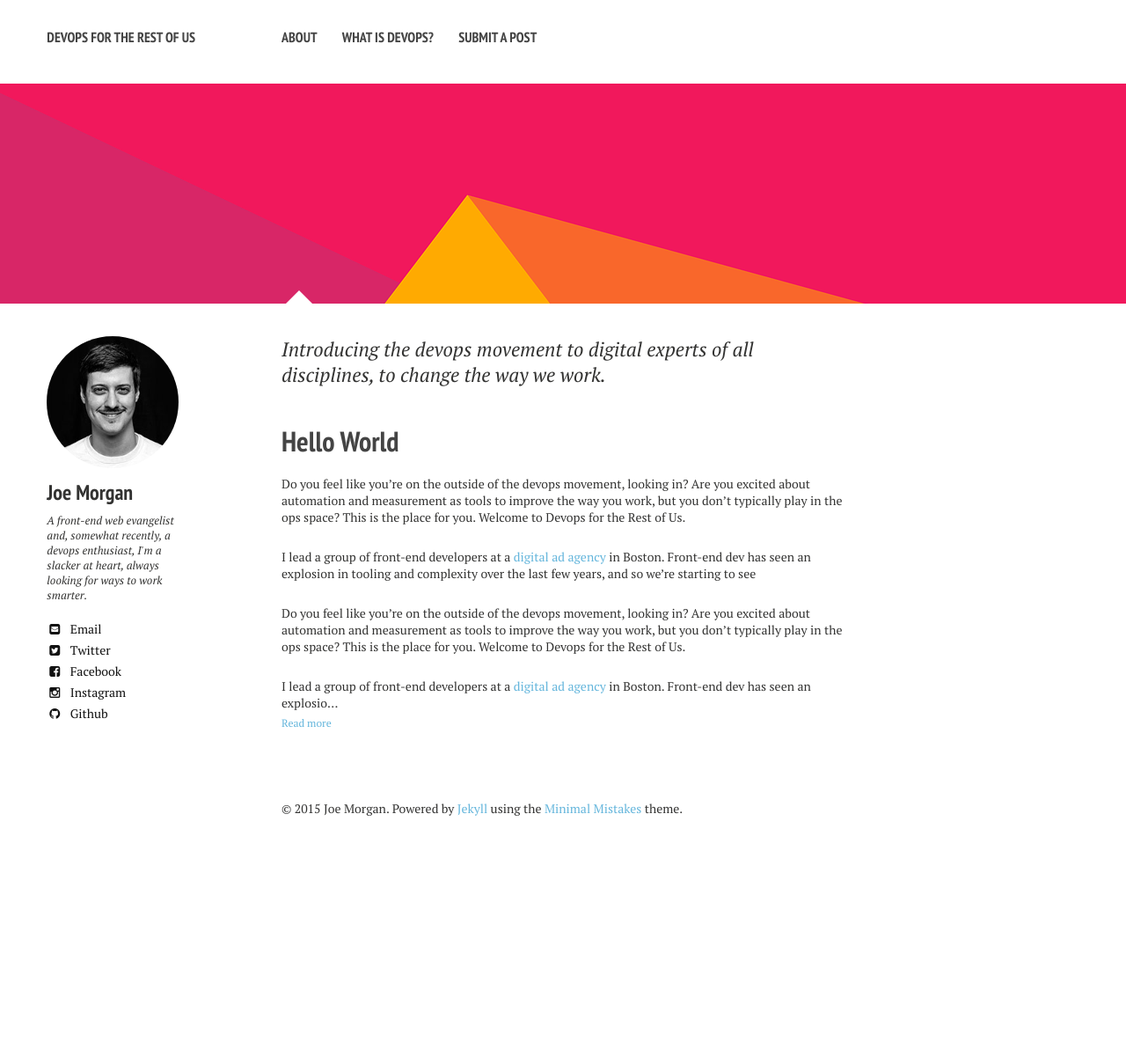
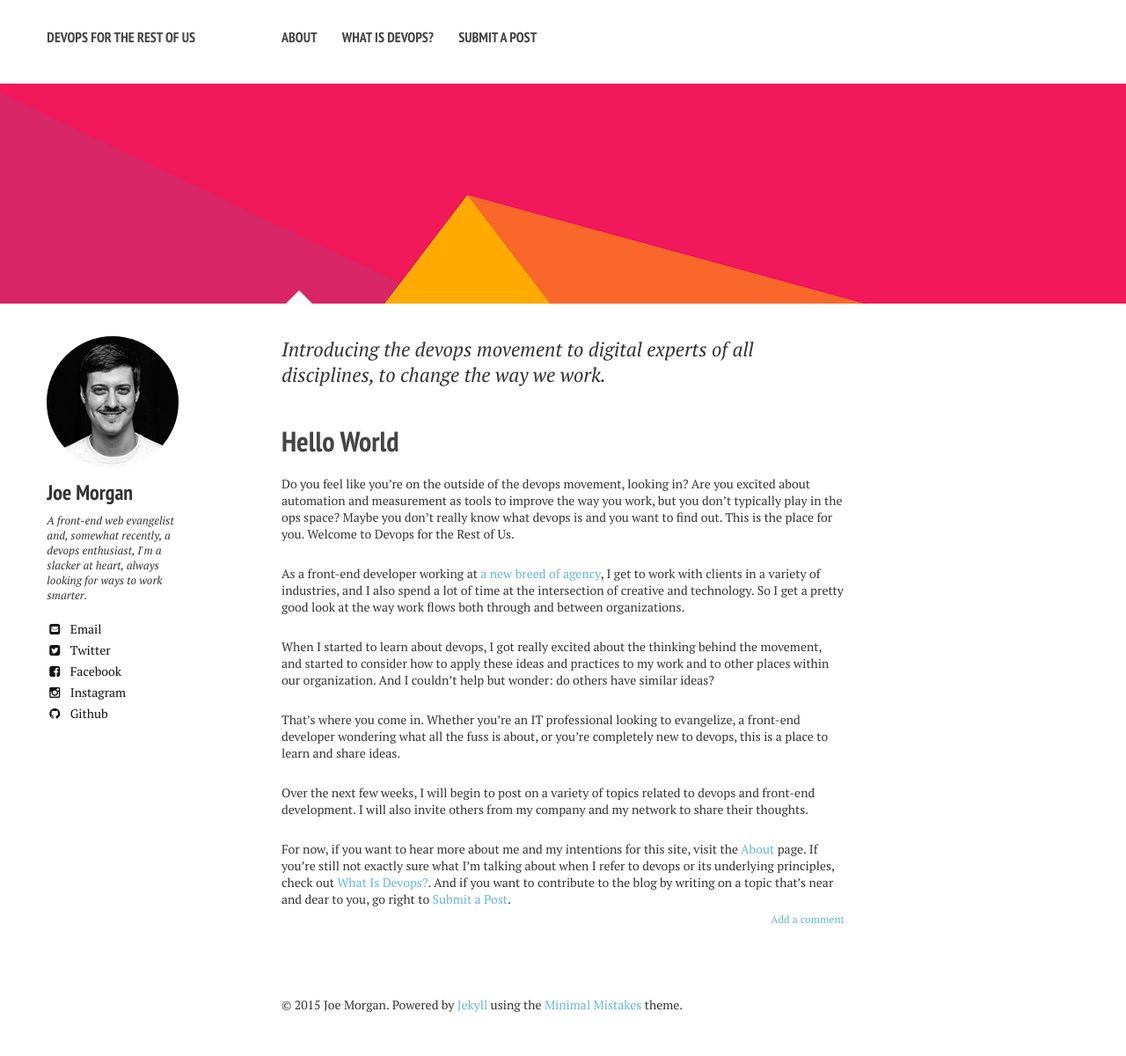
Before and after one commit to JoeMorgan/devopsfortherestofus, a Jekyll site: the page built from index.md, in a window 1280 px wide. Shown: the whole page at 88% size. Built offline with Jekyll 4.4.1, drawn with Linux system fonts in a browser that asks for light colours; before the commit the page ends 977 px from its top, so only the background shows below that.

Commit message:
No message specified

```diff
--- a/_layouts/home.html
+++ b/_layouts/home.html
@@ -47,10 +47,17 @@
 				<a href="{{ post.link }}" target="_blank" title="{{ post.title }}"><i class="fa fa-link"></i></a></h1>
 		{% else %}
 			<h1><a href="{{ site.url }}{{ post.url }}" title="{{ post.title }}">{{ post.title }}</a></h1>
+			{% if site.posts.size > 1 %}
 				{{ post.content | truncate: 1000}}
 				{% if post.content.size > 1000 %}
 					<p class="read-more-link">
-			<a href="{{ site.url }}{{ post.url }}" title="{{ post.title }}">Read more</a>
+						<a href="{{ site.url }}{{ post.url }}" title="Read the rest of the post here">Read the rest</a>
+					</p>
+				{% endif %}
+			{% else %}
+				{{ post.content }}
+				<p class="read-more-link">
+					<a href="{{ site.url }}{{ post.url }}#article-footer" title="Click through to the article page to comment">Add a comment</a>
 				</p>
 			{% endif %}
 		{% endif %}
--- a/_layouts/post.html
+++ b/_layouts/post.html
@@ -43,7 +43,7 @@
     <div class="article-wrap">
       {{ content }}
       <hr />
-      <footer role="contentinfo">
+      <footer role="contentinfo" id="article-footer">
         {% if page.share != false %}{% include _social-share.html %}{% endif %}
         <p class="byline"><strong>{{ page.title }}</strong> was published on <time datetime="{{ page.date | date_to_xmlschema }}">{{ page.date | date: "%B %d, %Y" }}</time>{% if page.modified %} and last modified on <time datetime="{{ page.modified | date: "%Y-%m-%d" }}">{{ page.modified | date: "%B %d, %Y" }}</time>{% endif %}.</p>
       </footer>
--- a/_posts/2015-08-23-hello-world.md
+++ b/_posts/2015-08-23-hello-world.md
@@ -7,14 +7,14 @@ tags: [devops, bizdevops, hello world, meta blog]
 comments: true
 ---
 
-Do you feel like you're on the outside of the devops movement, looking in? Are you excited about automation and measurement as tools to improve the way you work, but you don't typically play in the ops space? This is the place for you. Welcome to Devops for the Rest of Us.
+Do you feel like you're on the outside of the devops movement, looking in? Are you excited about automation and measurement as tools to improve the way you work, but you don't typically play in the ops space? Maybe you don't really know what devops is and you want to find out. This is the place for you. Welcome to Devops for the Rest of Us.
 
-I lead a group of front-end developers at a [digital ad agency](http://sapientnitro.com "SapientNitro.com") in Boston. Front-end dev has seen an explosion in tooling and complexity over the last few years, and so we're starting to see
+As a front-end developer working at <a href="http://www.sapientnitro.com/en-us.html#home" target="_blank" title="SapientNitro.com">a new breed of agency</a>, I get to work with clients in a variety of industries, and I also spend a lot of time at the intersection of creative and technology. So I get a pretty good look at the way work flows both through and between organizations.
 
-Do you feel like you're on the outside of the devops movement, looking in? Are you excited about automation and measurement as tools to improve the way you work, but you don't typically play in the ops space? This is the place for you. Welcome to Devops for the Rest of Us.
+When I started to learn about devops, I got really excited about the thinking behind the movement, and started to consider how to apply these ideas and practices to my work and to other places within our organization. And I couldn't help but wonder: do others have similar ideas?
 
-I lead a group of front-end developers at a [digital ad agency](http://sapientnitro.com "SapientNitro.com") in Boston. Front-end dev has seen an explosion in tooling and complexity over the last few years, and so we're starting to see Do you feel like you're on the outside of the devops movement, looking in? Are you excited about automation and measurement as tools to improve the way you work, but you don't typically play in the ops space? This is the place for you. Welcome to Devops for the Rest of Us.
+That's where you come in. Whether you're an IT professional looking to evangelize, a front-end developer wondering what all the fuss is about, or you're completely new to devops, this is a place to learn and share ideas.
 
-I lead a group of front-end developers at a [digital ad agency](http://sapientnitro.com "SapientNitro.com") in Boston. Front-end dev has seen an explosion in tooling and complexity over the last few years, and so we're starting to see Do you feel like you're on the outside of the devops movement, looking in? Are you excited about automation and measurement as tools to improve the way you work, but you don't typically play in the ops space? This is the place for you. Welcome to Devops for the Rest of Us.
+Over the next few weeks, I will begin to post on a variety of topics related to devops and front-end development. I will also invite others from my company and my network to share their thoughts.
 
-I lead a group of front-end developers at a [digital ad agency](http://sapientnitro.com "SapientNitro.com") in Boston. Front-end dev has seen an explosion in tooling and complexity over the last few years, and so we're starting to see
+For now, if you want to hear more about me and my intentions for this site, visit the <a href="/about" title="About Devops for the Rest of Us">About</a> page. If you're still not exactly sure what I'm talking about when I refer to devops or its underlying principles, check out <a href="/what-is-devops" title="What Is Devops?">What Is Devops?</a>. And if you want to contribute to the blog by writing on a topic that's near and dear to you, go right to <a href="/submission" title="Submit a Post">Submit a Post</a>.
--- a/_sass/typography.scss
+++ b/_sass/typography.scss
@@ -62,6 +62,7 @@ figcaption a {
 	font-size:12px !important;
 	position:relative;
 	bottom:20px;
+	text-align:right;
 }
 
 /*
--- a/submission/index.md
+++ b/submission/index.md
@@ -20,7 +20,7 @@ Well, why not author a post of your own? One of the neat things about this blog
 
 If you're a technologist or you're otherwise familiar with git and GitHub, you'll probably find it easiest to simply fork <a href="https://github.com/JoeMorgan/devopsfortherestofus" target="_blank" title="Devops for the Rest of Us on GitHub">the repository</a>, draft your content, and make a pull request.
 
-This blog uses <a href="http://jekyllrb.com/" target="_blank" title="Jekyll &bull; Simple, blog-aware, static sites">Jekyll</a>, so you can draft your content using Markdown. New posts are stored in the /_posts folder, so just add a file and name it appropriately for the date of publication (e.g., the Hello World post for this blog is named "2015-08-23-hello-world.md").
+This blog uses <a href="http://jekyllrb.com/" target="_blank" title="Jekyll &bull; Simple, blog-aware, static sites">Jekyll</a>, so you can write your post using Markdown. New posts are stored in the /_posts folder, so just add a file and name it appropriately for the date of publication (e.g., the Hello World post for this blog is named "2015-08-23-hello-world.md").
 
 Each post should have some YAML "front matter" at the top to tell Jekyll how to create the static page. This is really just simple metadata, and you can use one of the existing posts as a starting point. For example, the front matter for my Hello World post looks like this:
 
@@ -33,7 +33,7 @@ tags: [devops, bizdevops, hello world, meta blog]
 comments: true
 ---{% endraw %} {% endhighlight %}
 
-You may notice that it includes a reference to author. If you don't want my ugly mug next to your post, you'll have to do one more thing before making your pull request: simply update /data/authors.yml with an entry for yourself, and if you want a bio picture, put it in the /images folder (with the file name listed under "avatar" in the authors.yml). You only have to do this once, even if you're planning on writing multiple posts.
+You may notice that it includes a reference to the post's author. If you don't want my ugly mug next to your post, you'll have to do one more thing before making your pull request: simply update /data/authors.yml with an entry for yourself, and if you want a bio picture, put it in the /images folder (with the file name listed under "avatar" in the authors.yml). You only have to do this once, even if you're planning on writing multiple posts.
 
 That's probably all you'll need to update. Though if you had a good idea for improving the site, you could make edits elsewhere in the codebase, I suppose. We just might need to talk it through before I accept the request.
 
@@ -45,7 +45,7 @@ That's it! Now you can list experience with Jekyll on your resume.
 
 Yup, the old school way. Since this is a simple static site, we're not going to deal with logins, draft states, and permissions. Unless you're [comfortable using GitHub](#fork-the-repo-on-github), the best way for your voice to be heard on the blog is to simply reach out to me with your idea.
 
-You can draft the post content over <a href="mailto:{{ site.owner.email }}" target="_blank">email</a>, along with some info about you for the sidebar (name, email, bio, an avatar picture to use, and any social info you want displayed).
+You can draft the post content and send it to me by <a href="mailto:{{ site.owner.email }}" target="_blank">email</a>, along with some info about you for the sidebar (name, email, bio, an avatar picture to use, and any social info you want displayed).
 
 Assuming you've followed the general [submission guidelines](#submission-guidelines), I'll draft the post and let you know when it's live. Easy, no?
 
```
Lines whose indentation alone changed are shown as unchanged.
